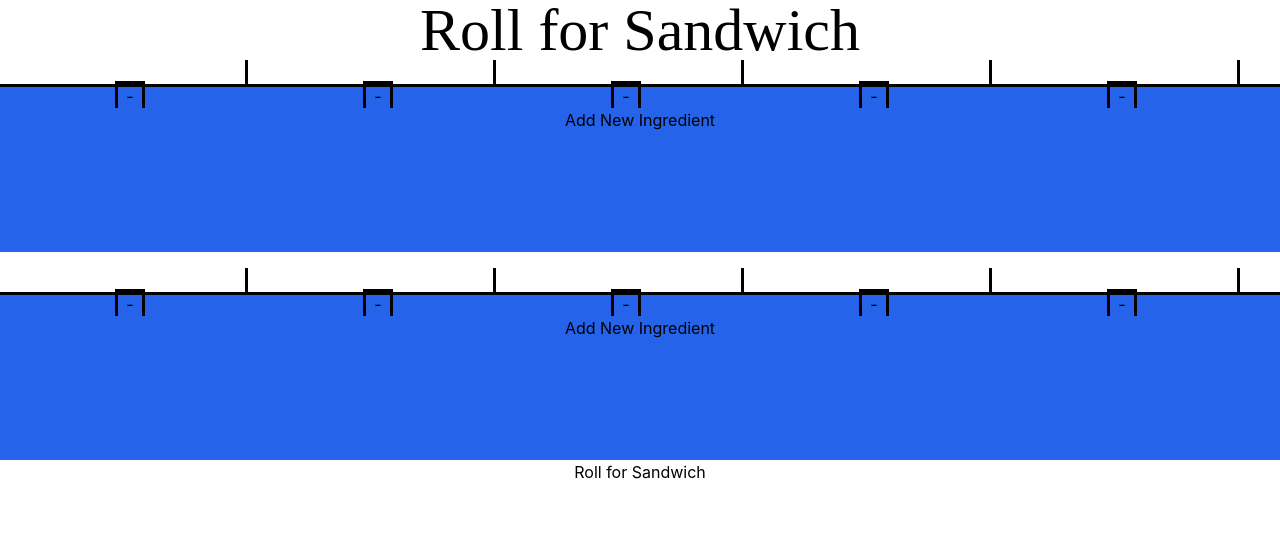
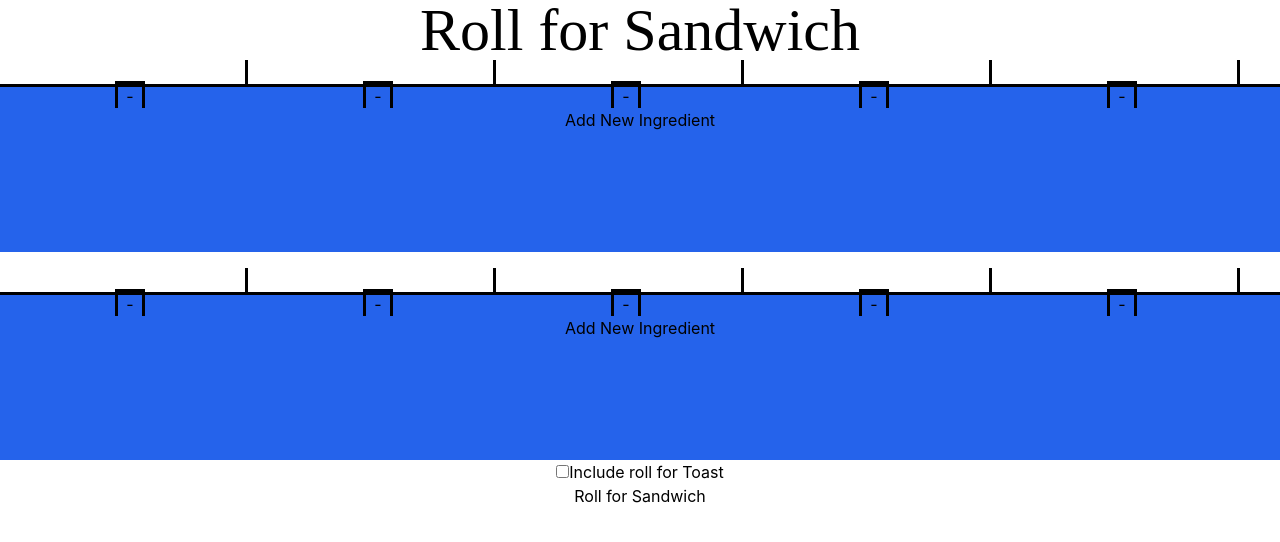
Before and after one commit to endingwithali/rollforsando, a React (Create React App) app: page / in a window 1280 px wide. Shown: the top 542 px of the page. Built offline with nearby package versions, Linux system fonts and the light colour scheme; a web font is replaced by a local one.

Commit message:
adding toast tracking

```diff
--- a/src/App.js
+++ b/src/App.js
@@ -1,9 +1,12 @@
 import './App.css';
 import OptionContainer from './components/OptionContainer';
-import React, {useState} from 'react';
+import React, {useState,useRef} from 'react';
 
 
 function App() {
+  const [toastState, setToastState] = useState(false)
+  const checkbox = useRef();
+
   const [parts, setParts] = useState([{
     id: "bread",
     initAmount: 6,
@@ -26,6 +29,12 @@ function App() {
       }
     })
     setSandwichValues(sandwich)
+  }
+
+
+  function handleToast() {
+    setToastState(checkbox.current.checked)
+
   }
 
   /* main = the meat
@@ -52,6 +61,12 @@ function App() {
               <OptionContainer parentIndex={index} parentState={parts}></OptionContainer>
             )}
       </div>
+
+      <div>
+        <input type="checkbox" id="scales" name="scales" onChange={()=> handleToast()} ref={checkbox}/>
+        <label for="scales">Include roll for Toast</label>
+    </div>
+
       <button onClick={() => handleRoll()}>Roll for Sandwich</button>
       {sandwichValues.map((value) =>
           <h2>{value}</h2>
```
